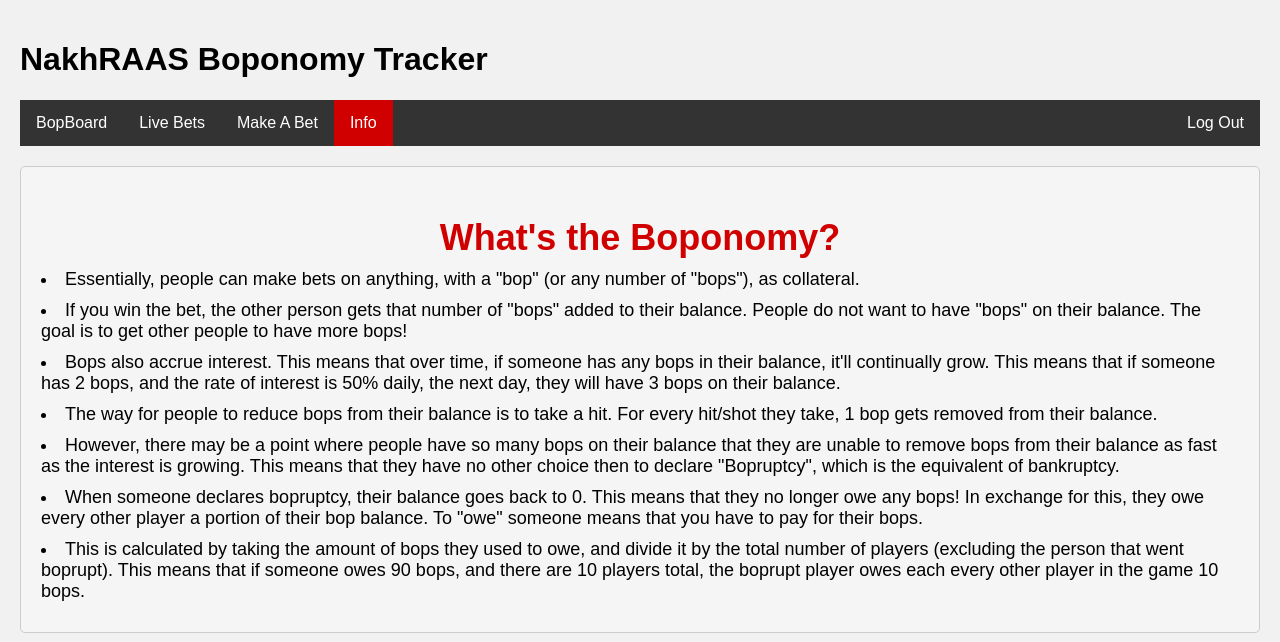
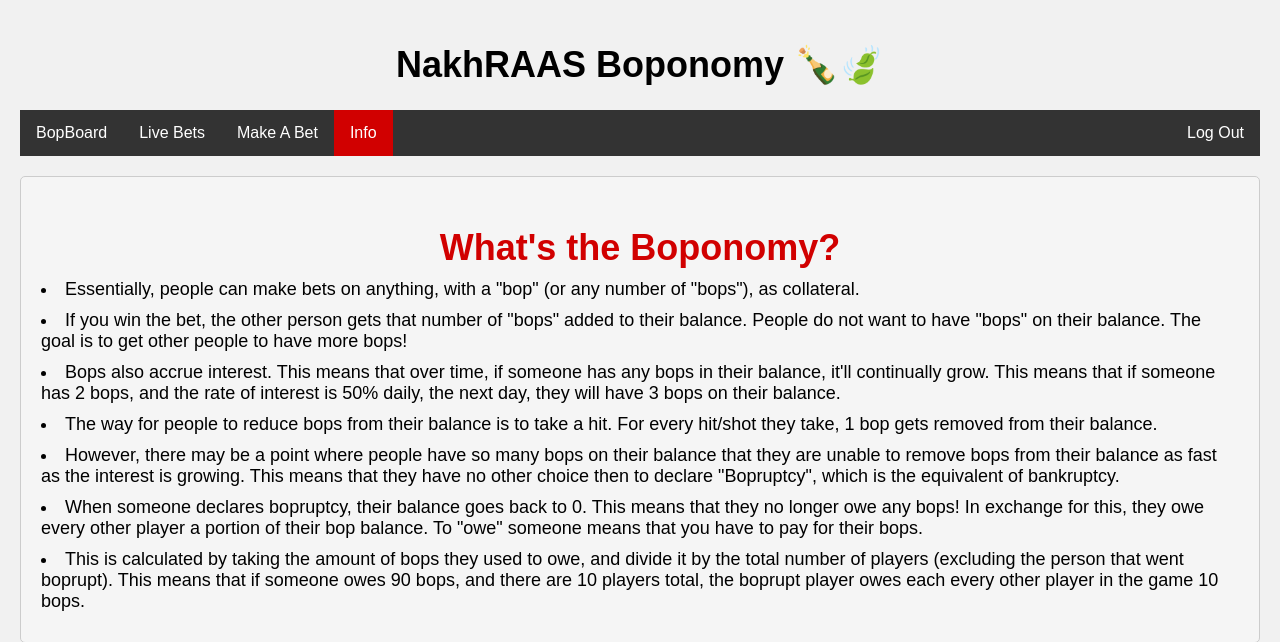
Before and after one commit to nishmistry/NakhBucks, a Flask app: page /info in a window 1280 px wide. Shown: the top 642 px of the page. Run offline with Flask 3, Linux system fonts and the light colour scheme; some libraries are stand-ins or nearby versions.

Commit message:
final tweaks

```diff
--- a/app.py
+++ b/app.py
@@ -39,11 +39,11 @@ bopruptcy_board = {}
 def apply_interest():
     global user_balances
     for i in user_balances:
-        user_balances[i] = user_balances[i] * 2
+        user_balances[i] = user_balances[i] * 1.10
     socketio.emit('force bop board reload')
 
 scheduler = BackgroundScheduler()
-scheduler.add_job(apply_interest, 'interval', seconds=20)
+scheduler.add_job(apply_interest, 'interval', hours=1)
 scheduler.start()
 
 @socketio.on('send bet')
@@ -93,7 +93,7 @@ def declare_bopruptcy(user):
     global bopruptcy_board
     this_balance = user_balances[user]
     owed_balance = this_balance / (len(user_balances) - 1)
-    bopruptcy_board[user] = math.floor(owed_balance)
+    bopruptcy_board[user] = math.ceil(owed_balance)
     user_balances[user] = 0
     socketio.emit('force bop board reload')
 
--- a/static/css/style.css
+++ b/static/css/style.css
@@ -41,6 +41,7 @@ li a:hover {
 .logout {
   float: right;
 }
+
 
 button {
     background-color: #d10000;
@@ -234,3 +235,9 @@ form textarea {
   #bet_holder button:hover {
     background-color: #b30000;
   }
+
+  .header h1 {
+    text-align: center;
+    font-weight: bold;
+    font-size: 36px;
+  }
--- a/templates/bop-board.html
+++ b/templates/bop-board.html
@@ -53,7 +53,7 @@
 </head>
 <body>
 	<div class="header">
-		<h1>NakhRAAS Boponomy Tracker</h1>
+		<h1>NakhRAAS Boponomy 🍾🍃</h1>
 		<nav>
             <ul class="navbar">
 				<li><a href="" class="active">BopBoard</a></li>
--- a/templates/info.html
+++ b/templates/info.html
@@ -9,7 +9,7 @@
 </head>
 <body>
 	<div class="header">
-		<h1>NakhRAAS Boponomy Tracker</h1>
+		<h1>NakhRAAS Boponomy 🍾🍃</h1>
 		<nav>
 			<ul class="navbar">
 				<li><a href="{{ url_for('load_bop_board')}}">BopBoard</a></li>
--- a/templates/live-bets.html
+++ b/templates/live-bets.html
@@ -9,7 +9,7 @@
 </head>
 <body>
 	<div class="header">
-		<h1>NakhRAAS Boponomy Tracker</h1>
+		<h1>NakhRAAS Boponomy 🍾🍃</h1>
 		<nav>
 			<ul class="navbar">
 				<li><a href="{{ url_for('load_bop_board')}}">BopBoard</a></li>
--- a/templates/make-a-bet.html
+++ b/templates/make-a-bet.html
@@ -9,7 +9,7 @@
 </head>
 <body>
 	<div class="header">
-		<h1>NakhRAAS Boponomy Tracker</h1>
+		<h1>NakhRAAS Boponomy 🍾🍃</h1>
 		<nav>
 			<ul class="navbar">
 				<li><a href="{{ url_for('load_bop_board')}}">BopBoard</a></li>
```
Lines whose indentation alone changed are shown as unchanged.
